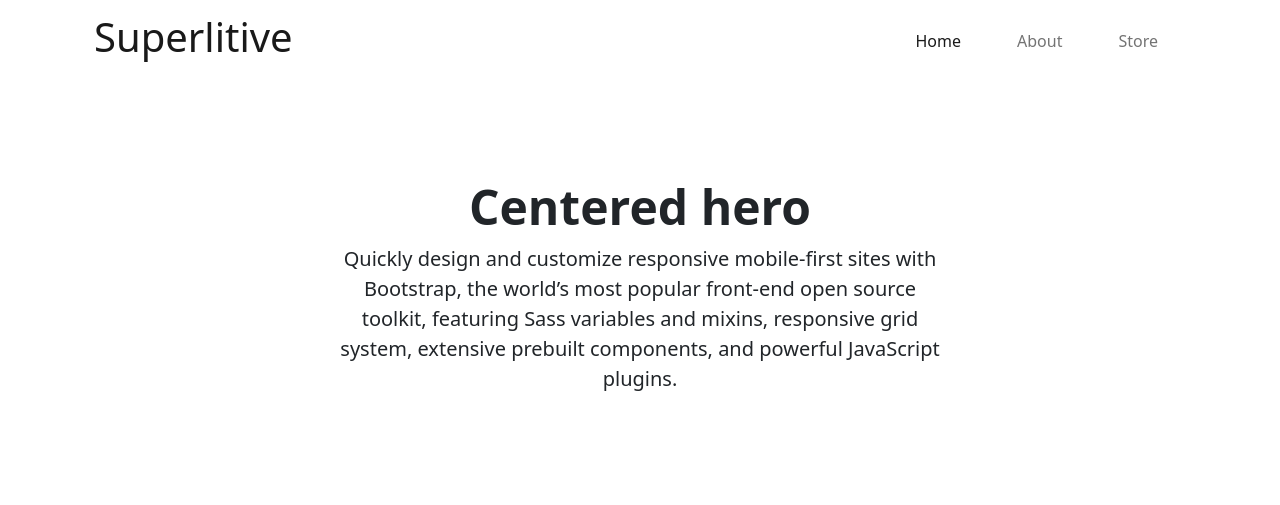
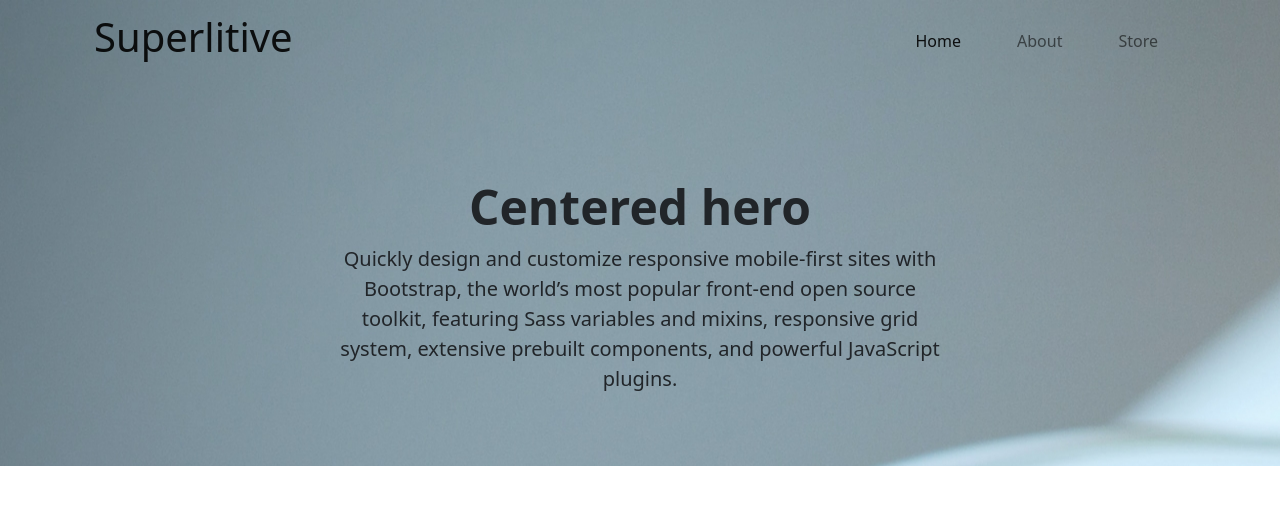
Before and after one commit to dmartin4820/superlitive, a PHP site: page / in a window 1280 px wide. Shown: the top 505 px of the page. Run offline with PHP 8.4, Linux system fonts and the light colour scheme.

Commit message:
change html to php ext

```diff
--- a/index.html
+++ b/index.php
@@ -9,7 +9,7 @@
 	<title>Document</title>
 </head>
 <body>
-	<div class="page-container">
+	<div class="page-container" style="background-image: url('./assets/images/cannabis_jars.jpg');">
 		<header class="container">
 				<nav class="navbar navbar-expand-lg navbar-light">
 					<div class="container-fluid">
@@ -28,8 +28,6 @@
 					</div>
 				</nav>
 		</header>
-	</div>
-	<div class="bkg-img-container" style="background-image: url('');">
 		<div class="px-4 py-5 my-5 text-center">
  			<h1 class="display-5 fw-bold">Centered hero</h1>
  			<div class="col-lg-6 mx-auto">
```
Also changed, not shown: assets/images/cannabis_jars.jpg (added).
